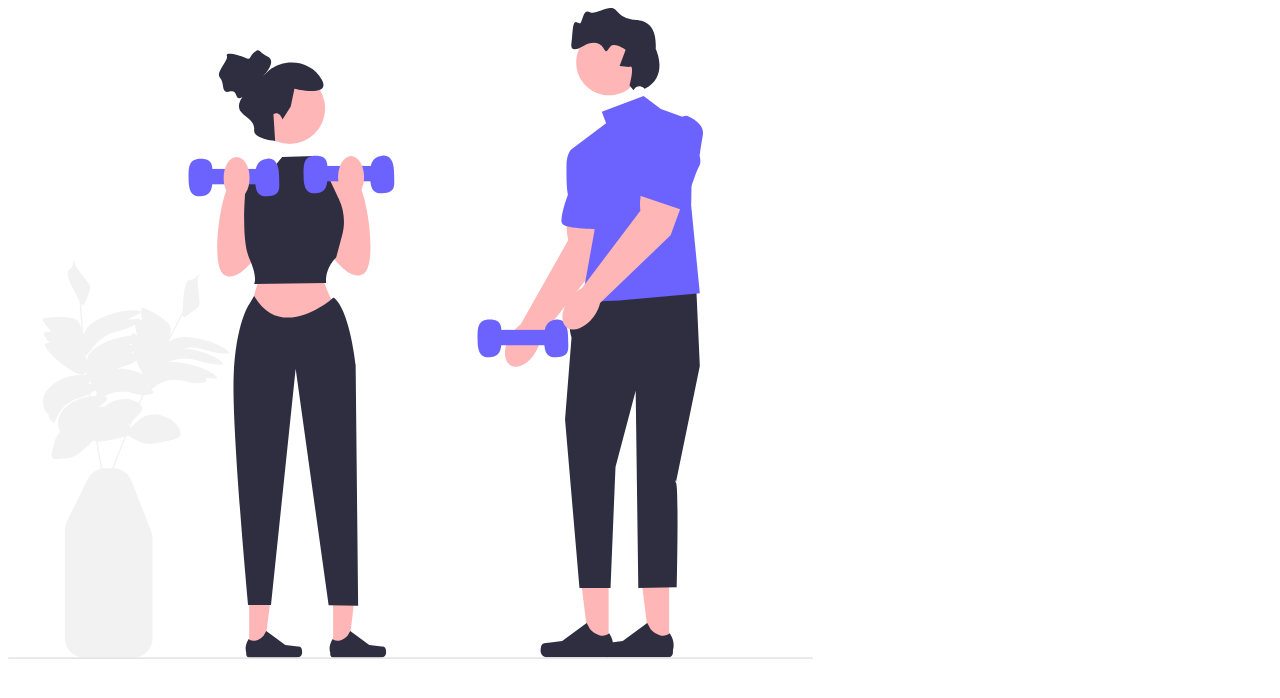
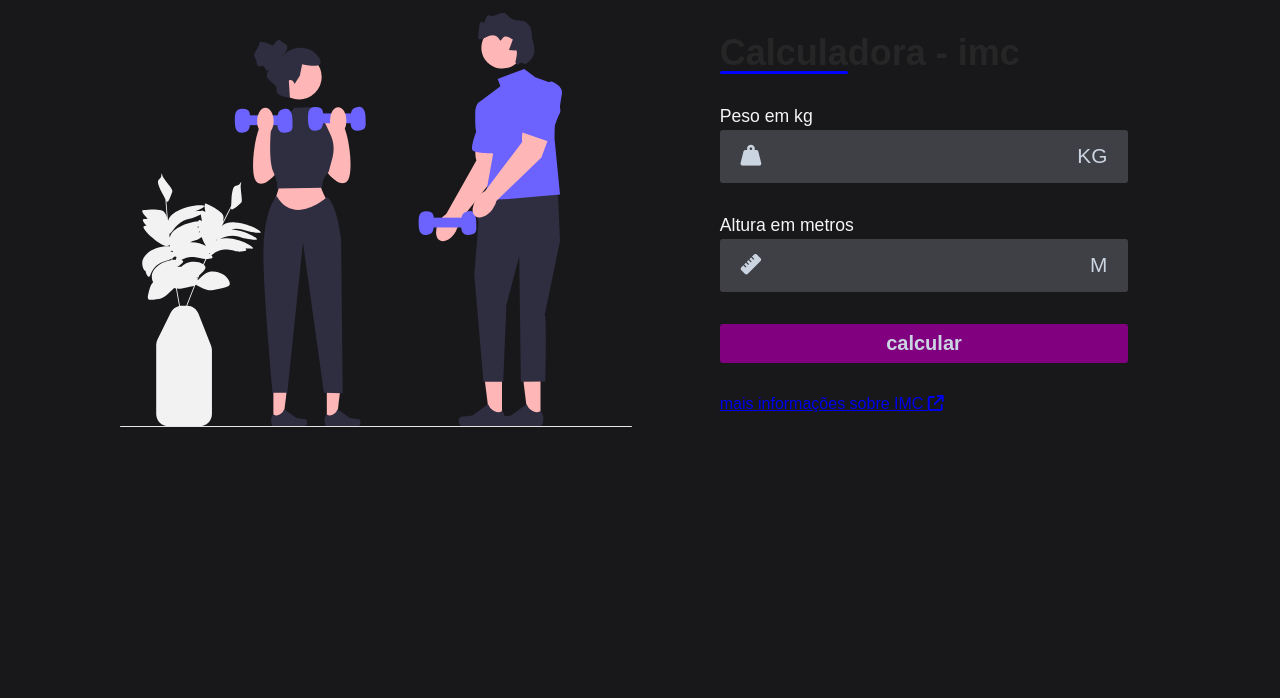
Before and after one commit to Alisongaldino/calculadora-imc_python, a plain HTML site: page index.html in a window 1280 px wide. Drawn offline with Linux system fonts and the light colour scheme; a web font is replaced by a local one.

Commit message:
estilização calculadora

```diff
--- a/css/style.css
+++ b/css/style.css
@@ -0,0 +1,114 @@
+  @import url('https://fonts.googleapis.com/css2?family=sPoppins:wght@100;200;300;400;500&display=swap');
+
+  *{
+font-family: 'Poppins', sans-serif;
+margin: 0;
+padding: 0;
+box-sizing: border-box;
+  }
+
+body{
+    display: flex;
+    align-items: center;
+    justify-content: center;
+    width: 100%;
+    height: 100hv;
+    background-color: #18181b;
+}
+
+#container{
+    display: flex;
+    align-items: center;
+    gap: 3.5rem;
+}
+
+#img img{
+    width: 32rem;
+}
+
+#calculadora{
+    display: flex;
+    flex-direction: column;
+    gap: 2rem;
+    padding: 2rem;
+    color: #262626;
+    border-radius: 8px;
+}
+
+#form{
+    display: flex;
+    flex-direction: column;
+    gap: 2rem;
+}
+
+#titulo{
+    font-size: 2.25rem;
+    position: relative;
+}
+
+#titulo::after{
+    position: absolute;
+    content: '';
+    background-color: blue;
+    width: 8rem;
+    height: 3px;
+    bottom: 0;
+    left: 0;
+    border-radius: 3px;
+}
+
+.input-box label{
+    font-size: 1.1rem;
+    color: whitesmoke;
+    font-weight: 500s;
+}
+
+.input-field{
+    display: flex;
+    align-items: center;
+    justify-content: space-between;
+    background-color: #3f3f46;
+    padding: 0.3rem;
+    border-radius: 3px;
+    margin-top: 3px;
+}
+
+.input-field spam,
+.input-field i{
+    color: #cbd5e1;
+    font-size: 1.3rem;
+    padding: 0.6rem 1rem;
+}
+
+.input-field input{
+    background-color: transparent;
+    border: none;
+    width: 100%;
+    font-size: 1.3rem;
+    color: #f8fafc;
+    padding: 0 0.5rem;
+}
+
+.input-field input::-webkit-outer-spin-button,
+.input-field input::-webkit-inner-spin-button{
+    appearance: none;
+}
+
+.input-field input:focus{
+    outline: none;
+}
+
+#calcular {
+    border: none;
+    font-size: 1.25rem;
+    font-weight: bold;
+    background-color: purple;
+    color: #cbd5e1;
+    padding: 0.5rem 0;
+    border-radius: 3px;
+    cursor: pointer;
+}
+
+#resultado{
+
+}
--- a/index.html
+++ b/index.html
@@ -4,14 +4,70 @@
     <meta charset="UTF-8">
     <meta name="viewport" content="width=device-width, initial-scale=1.0">
     <link rel="stylesheet" href="css/style.css">
+    <link rel="stylesheet" href="https://cdnjs.cloudflare.com/ajax/libs/font-awesome/6.4.2/css/all.min.css" integrity="sha512-z3gLpd7yknf1YoNbCzqRKc4qyor8gaKU1qmn+CShxbuBusANI9QpRohGBreCFkKxLhei6S9CQXFEbbKuqLg0DA==" crossorigin="anonymous" referrerpolicy="no-referrer" />
+
     <title>Document</title>
 </head>
 <body>
-    <main id="conatiner">
+    <main id="container">
         <section id="img">
             <img src="images/heath.svg" alt="">
         </section>
-        <section
+
+        <section id="calculadora">
+            <form id="form">
+                <h1 id="titulo">
+                    Calculadora - imc
+                </h1>
+
+                <div class="input-box">
+                    <label for="weight">
+                        Peso em kg
+                    </label>
+                    <div class="input-field">
+                        <i class="fa-solid fa-weight-hanging"></i>
+                        <input type="number" id="weight" required>
+                        <spam>
+                            KG
+                        </spam>
+                    </div>
+                </div>
+
+                <div class="input-box">
+                    <label for="weight">
+                        Altura em metros
+                    </label>
+                    <div class="input-field">
+                        <i class="fa-solid fa-ruler"></i>
+                        <input type="number" id="height" required>
+                        <spam>
+                            M
+                        </spam>
+                    </div>
+                </div>
+
+                <button id="calcular">
+                    calcular
+                </button>
+            </form>
+            <div id="info">
+                <div id="resultado">
+                    <div id="imc">
+                        <spam id="valor"></spam>
+                        <spam id="seu IMC"></spam>
+                    </div>
+                    <div id="descricao">
+                        <spam></spam>
+                    </div>
+                </div>
+                <div id="mais info">
+                    <a href="https://www.tuasaude.com/calculadora/imc/">
+                    mais informações sobre IMC
+                    <i class="fa-solid fa-arrow-up-right-from-square"></i>
+                    </a>
+                </div>
+            </div>
+        </section>
     </main>
 </body>
 </html>
```
